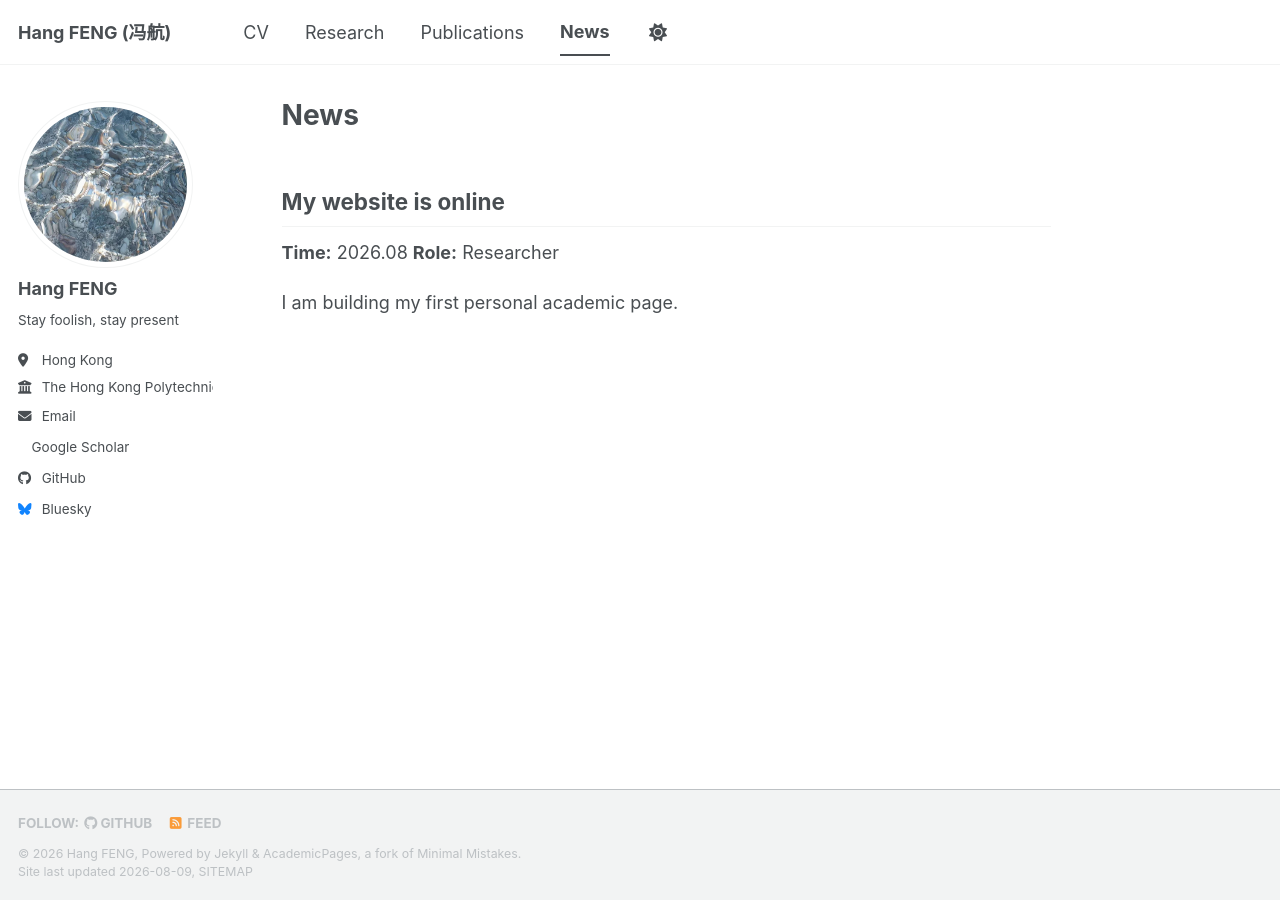
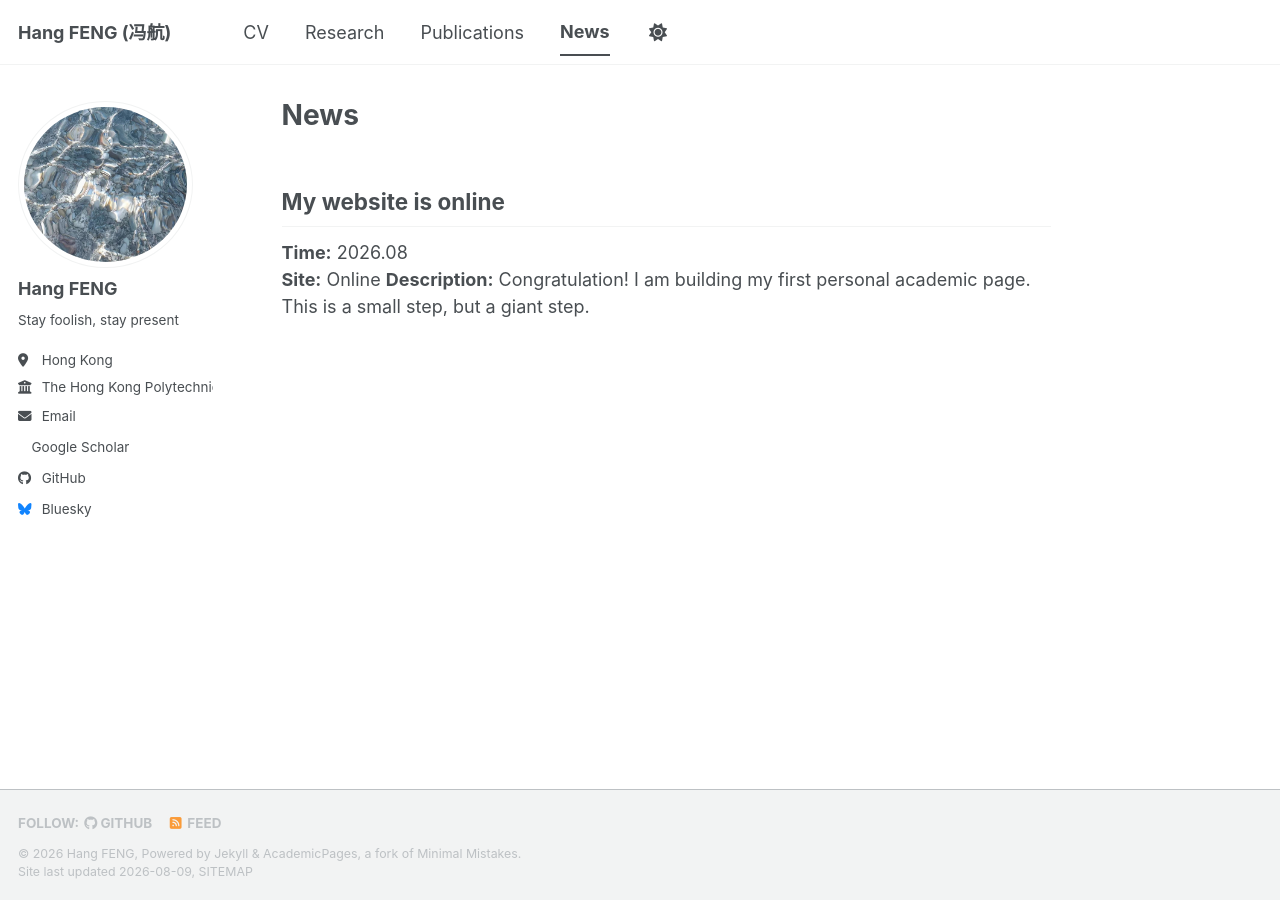
Before and after one commit to fenghang454/fenghang454.github.io, a Jekyll site: the page built from _pages/news.md, in a window 1280 px wide. Built offline with Jekyll 4.4.1, drawn with Linux system fonts in a browser that asks for light colours; a style sheet for code colours, icons or effects is not loaded.

Commit message:
Update news.md

```diff
--- a/_pages/news.md
+++ b/_pages/news.md
@@ -7,6 +7,5 @@ author_profile: true
 ## My website is online
 
 **Time:** 2026.08
-**Role:** Researcher
-
-I am building my first personal academic page.
+**Site:** Online
+**Description:** Congratulation! I am building my first personal academic page. This is a small step, but a giant step.
```
